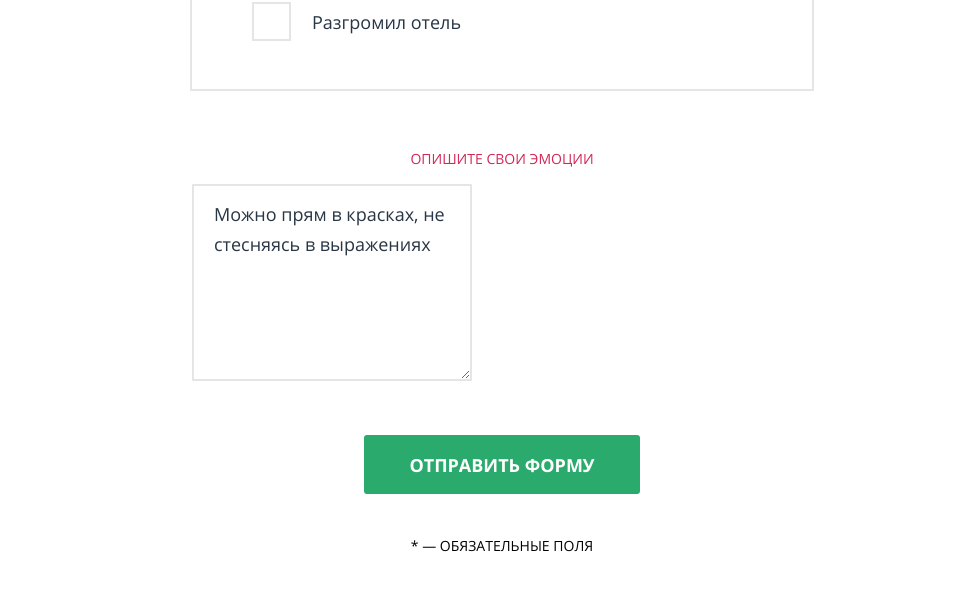
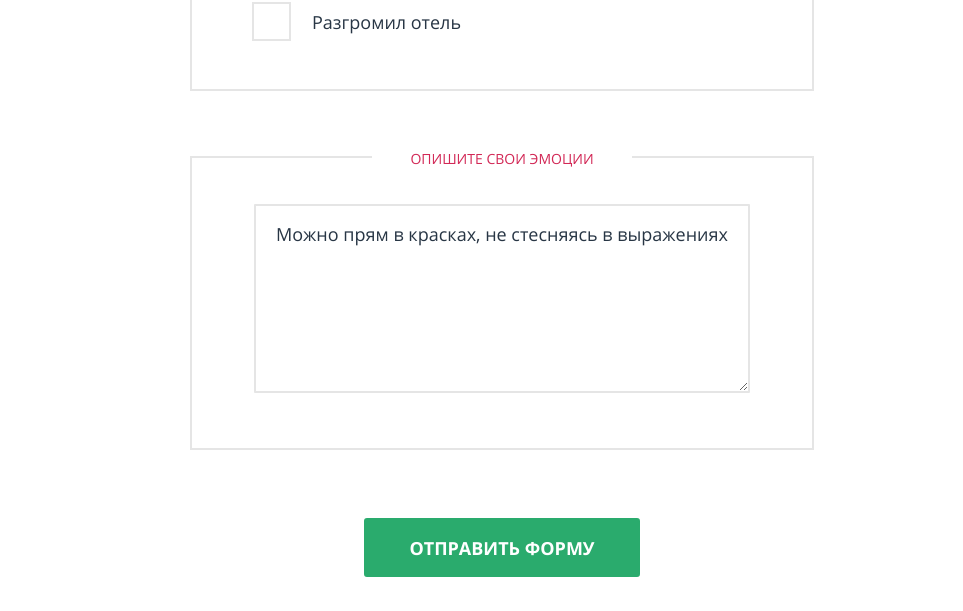
Before and after one commit to BalandinaM/Pink, a website: page source/contest.html in a window 1280 px wide. Shown: the part 2257-2868 px from the top of the page, without its empty margins (138-1101 px from the left). Drawn offline with nearby package versions, Linux system fonts and the light colour scheme; files that its build step writes are made by us from their sources.

Commit message:
Style: блок эмоции планшетная версия

```diff
--- a/source/sass/contest/form__emotion.scss
+++ b/source/sass/contest/form__emotion.scss
@@ -1,6 +1,12 @@
 .form__emotion {
   @media (min-width: $tablet-width) {
+    width: 620px;
+    background-color: $white;
     grid-area: emotion;
+
+    border: 2px solid $grey-light;
+    padding: 20px 0 55px;
+    margin-bottom: 50px;
   }
 }
 
@@ -9,6 +15,11 @@
   margin: 0 auto;
   padding-top: 15px;
   padding-bottom: 10px;
+
+  @media (min-width: $tablet-width) {
+    padding-left: 38px;
+    padding-right: 38px;
+  }
 }
 
 .emotion__textarea {
@@ -18,4 +29,10 @@
   box-sizing: border-box;
   width: 280px;
   height: 197px;
+
+  @media (min-width: $tablet-width) {
+    width: 496px;
+    height: 189px;
+    margin: 0 auto;
+  }
 }
```
